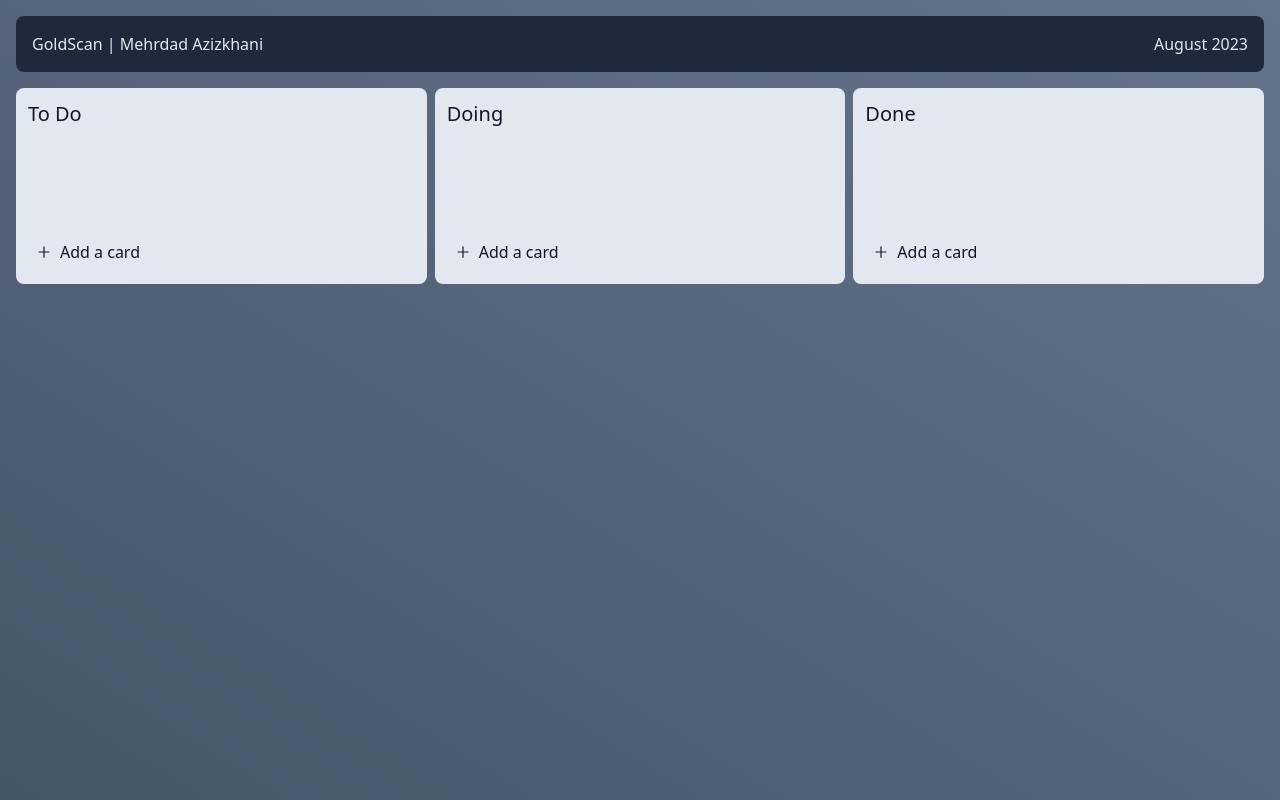
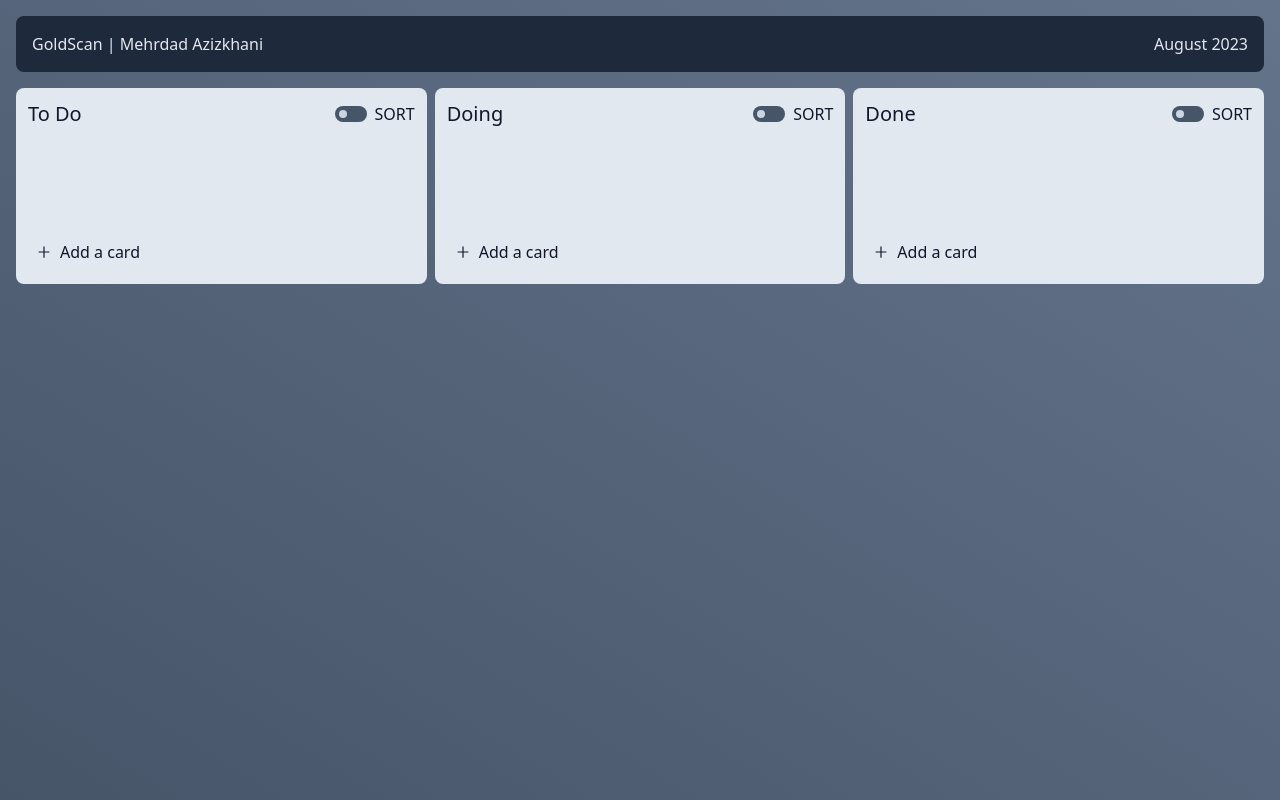
Before and after one commit to mehrdadazizkhani/GoldScan-Task, a React (Vite) app: page / in a window 1280 px wide. Built offline with nearby package versions, Linux system fonts and the light colour scheme.

Commit message:
Add sort toggle in columns

```diff
--- a/src/components/Card.jsx
+++ b/src/components/Card.jsx
@@ -77,9 +77,9 @@ const Card = ({ data }) => {
           className="bg-transparent text-xs"
           onChange={handleChangeTagSelect}
         >
-          <option value="low">Low</option>
-          <option value="normal">Normal</option>
-          <option value="high">High</option>
+          <option value="2">Low</option>
+          <option value="1">Normal</option>
+          <option value="0">High</option>
         </select>
         <div
           className={`relative flex aspect-square h-full items-center justify-center rounded-full ${
@@ -111,9 +111,9 @@ const Card = ({ data }) => {
       </div>
       <div
         className={`${
-          data.tag === "low"
+          data.tag === "2"
             ? "bg-blue-300"
-            : data.tag === "high"
+            : data.tag === "0"
             ? " bg-red-300"
             : " bg-slate-400"
         } absolute bottom-0 left-0 h-full w-2`}
--- a/src/components/Column.jsx
+++ b/src/components/Column.jsx
@@ -5,12 +5,39 @@ import { TaskContext } from "../context/TaskProvider";
 
 const Column = ({ title, tasks, stage }) => {
   const tasksByStage = tasks.filter((task) => task.stage === stage);
-  const { handleChangeStage, setOpenModal, dragOver, setDragOver } =
-    useContext(TaskContext);
+  const {
+    handleChangeStage,
+    setOpenModal,
+    dragOver,
+    setDragOver,
+    sorts,
+    setSorts,
+  } = useContext(TaskContext);
+  const colSort = sorts.filter((sort) => sort.stage === stage)[0].isSorted;
+
+  const compareFn = (a, b) => {
+    if (a.tag < b.tag) {
+      return -1;
+    }
+    if (a.tag > b.tag) {
+      return 1;
+    }
+    return 0;
+  };
+
+  colSort && tasksByStage.sort(compareFn);
 
   const handleOnDrop = (e) => {
     handleChangeStage(e.dataTransfer.getData("id"), stage);
     setDragOver(false);
+  };
+
+  const handleSort = () => {
+    const updatedSorts = sorts.map((sort) =>
+      sort.stage === stage ? { ...sort, isSorted: !colSort } : sort,
+    );
+    setSorts(updatedSorts);
+    localStorage.setItem("sorts", JSON.stringify(updatedSorts));
   };
 
   const handleOnDragOver = (e) => {
@@ -22,7 +49,22 @@ const Column = ({ title, tasks, stage }) => {
       name={stage}
       className="flex h-fit w-full flex-col justify-between gap-5 rounded-lg bg-slate-200 p-3 text-slate-900 lg:w-1/3"
     >
-      <h2 className="text-base font-medium lg:text-xl">{title}</h2>
+      <div className="flex items-center justify-between">
+        <h2 className="text-base font-medium lg:text-xl">{title}</h2>
+        <div
+          onClick={handleSort}
+          className={`flex cursor-pointer select-none items-center gap-2 uppercase`}
+        >
+          <div
+            className={`flex h-4 w-8 rounded-full bg-slate-600 p-1 ${
+              !colSort ? "justify-start" : " justify-end"
+            }`}
+          >
+            <div className="aspect-square h-full rounded-full bg-slate-300"></div>
+          </div>
+          sort
+        </div>
+      </div>
       <div
         onDrop={handleOnDrop}
         onDragOver={handleOnDragOver}
--- a/src/components/NewTask.jsx
+++ b/src/components/NewTask.jsx
@@ -3,7 +3,7 @@ import { TaskContext } from "../context/TaskProvider";
 
 const NewTask = ({ stage }) => {
   const { setOpenModal, handleAdd } = useContext(TaskContext);
-  const [tag, setTag] = useState("normal");
+  const [tag, setTag] = useState("1");
   const [task, setTask] = useState("");
 
   const handleAddTask = () => {
@@ -38,13 +38,13 @@ const NewTask = ({ stage }) => {
           className="w-full rounded-md bg-slate-700 p-2"
         />
         <select
-          defaultValue="normal"
+          defaultValue="1"
           onChange={(e) => setTag(e.target.value)}
           className="rounded-md bg-slate-700 p-2"
         >
-          <option value="low">Low</option>
-          <option value="normal">Normal</option>
-          <option value="high">High</option>
+          <option value="0">High</option>
+          <option value="1">Normal</option>
+          <option value="2">Low</option>
         </select>
         <div className="flex w-full gap-1">
           <button
--- a/src/context/TaskProvider.jsx
+++ b/src/context/TaskProvider.jsx
@@ -11,6 +11,15 @@ const TaskProvider = ({ children }) => {
   );
   const [openModal, setOpenModal] = useState({ open: false, stage: "todo" });
   const [dragOver, setDragOver] = useState(false);
+  const [sorts, setSorts] = useState(
+    localStorage.getItem("sorts")
+      ? JSON.parse(localStorage.getItem("sorts"))
+      : [
+          { stage: "todo", isSorted: false },
+          { stage: "doing", isSorted: false },
+          { stage: "done", isSorted: false },
+        ],
+  );
 
   const handleAdd = (task) => {
     tasks.push(task);
@@ -55,6 +64,8 @@ const TaskProvider = ({ children }) => {
         tasks,
         openModal,
         dragOver,
+        sorts,
+        setSorts,
         setOpenModal,
         handleAdd,
         handleDelete,
```
